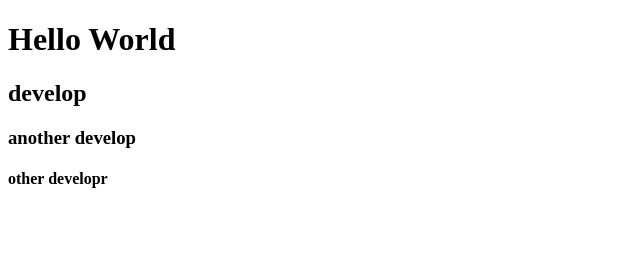
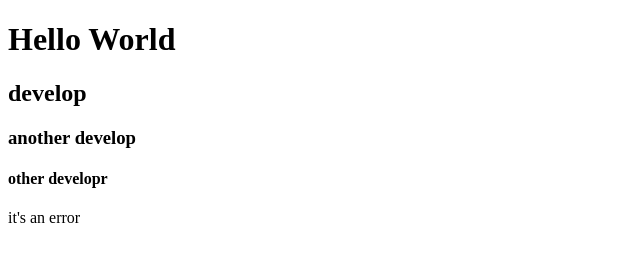
Before and after one commit to higorvoltz/01_Starting_Project, a plain HTML site: page index.html in a window 1280 px wide. Shown: the whole page, without its empty margins (0-640 px from the left). Drawn offline with Linux system fonts and the light colour scheme.

Commit message:
feat: include p it is an error

```diff
--- a/index.html
+++ b/index.html
@@ -11,5 +11,6 @@
   <h2>develop</h2>
   <h3>another develop</h3>
   <h4>other developr</h4>
+  <p>it's an error</p>
 </body>
 </html>
```
